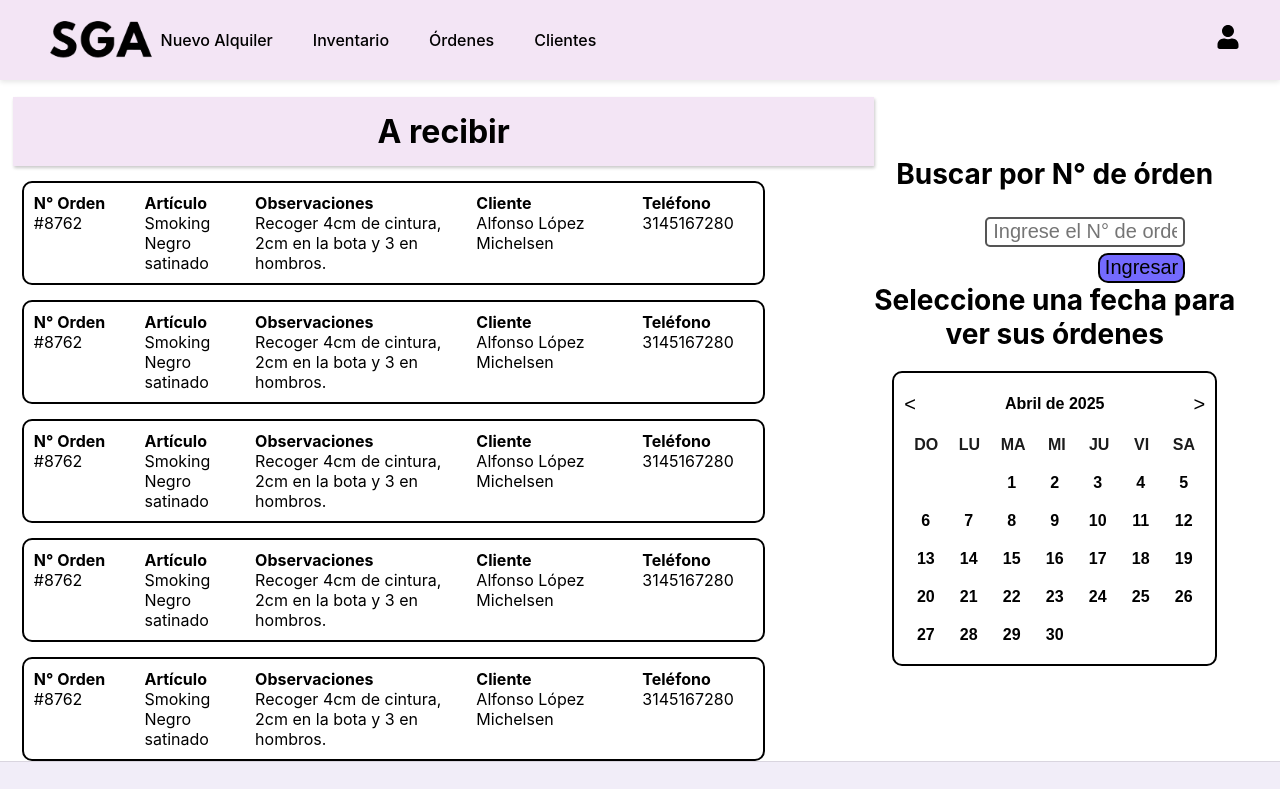
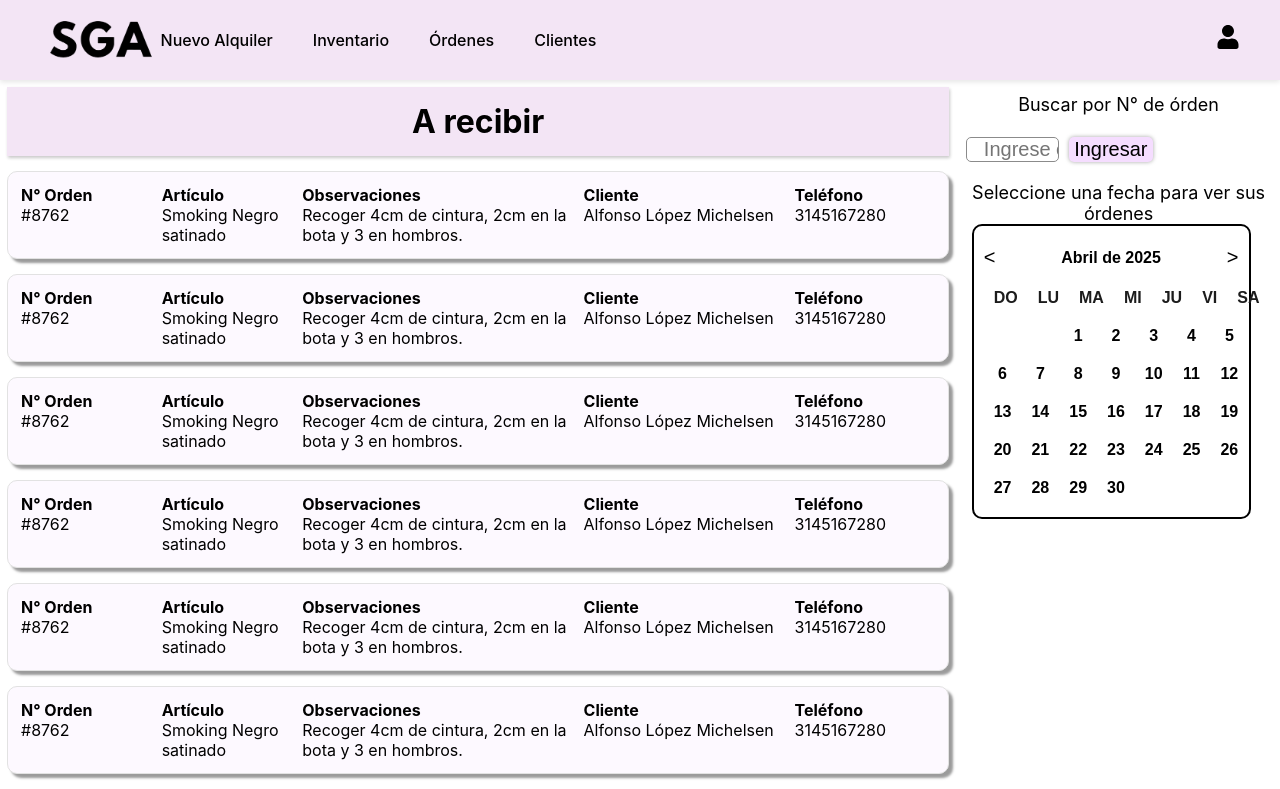
Before and after one commit to leonardo6790/Sistema-de-alquileres, a React (Create React App) app: page /Ordenes in a window 1280 px wide. Shown: the top 789 px of the page. Built offline with nearby package versions, Linux system fonts and the light colour scheme.

Commit message:
commit nuevo

```diff
--- a/src/components/Ordenes/OrdenesCardsStyle.css
+++ b/src/components/Ordenes/OrdenesCardsStyle.css
@@ -1,12 +1,16 @@
 .Contenedor{
-    width: 85%;
+    width: 100%;
     height: auto;
-    border: 2.5px solid black;
+    border: 0.5px solid rgb(226, 226, 226);
     border-radius: 10px;
     display: grid;
     grid-template-columns: 1fr 1fr 2fr 1.5fr 1fr;
-    padding: 10px;
+    padding: 13px;
     margin-top: 15px;
-    margin-left: 2.5%
-
+    box-shadow: 4px 4px 2.5px rgb(155, 155, 155);
+    background-color: rgb(253, 249, 255);
 }
+.Contenedor:hover{
+    box-shadow: 4px 4px 5px rgb(103, 103, 103) ;
+    transition: box-shadow 0.3s ease;
+}
--- a/src/pages/Ingresos/ingresos-page.jsx
+++ b/src/pages/Ingresos/ingresos-page.jsx
@@ -9,7 +9,9 @@ import TablaIngresos from "../../components/Ingresos-Clientes/TablaIngresos";
 const Ingresos = () =>{
     return(
         <>
+        <div className="naba">
         <SellerNavbar></SellerNavbar>
+        </div>
         <div className="body2">
         <div className="container-ingresos">
             <div className="container-password">
--- a/src/pages/Ordenes/Ordenes.jsx
+++ b/src/pages/Ordenes/Ordenes.jsx
@@ -21,18 +21,24 @@ const Ordenes = () => {
                 <OrdenesCards/>
                 <OrdenesCards/>
                 <OrdenesCards/>
+                <OrdenesCards/>
+                <OrdenesCards/>
+                <OrdenesCards/>
+                <OrdenesCards/>
+                <OrdenesCards/>
             </div>
 
             <div className="ContenedorIzquierda">
-                <h2>Buscar por N° de órden</h2>
-                <div className="buscador">
-                <input type="text" placeholder="Ingrese el N° de orden" className="InputBuscar"/>
-                <button className="BotonBuscador">Ingresar</button>
+                <div className="calendario-orden">
+                <p className="hachetre">Buscar por N° de órden</p>
+                <div className="inputs">
+                <input type="text" placeholder="   Ingrese el N°" className="InputBuscar"/>
+                <button className="BotonBuscador" >Ingresar</button>
                 </div>
-                <h2>Seleccione una fecha para ver sus órdenes</h2>
+                <h3 className="hachetre" >Seleccione una fecha para ver sus órdenes</h3>
                 <Calendario/>
+                </div>
             </div >
-
         </div>
         <FooterComponent/>
         </>
--- a/src/pages/Ordenes/OrdenesStyle.css
+++ b/src/pages/Ordenes/OrdenesStyle.css
@@ -1,37 +1,52 @@
-.Titulo{
-    margin-left: 1.5%;
-    margin-top: 2%;
-}
+
 .ContenedorPrincipal{
     width: 100%;
-    height: auto;
+    height: 100%;
     display: flex;
-
+    padding: 7px;
 }
 .ContenedorIzquierda{
 text-align: center;
-margin-top: 6%;
-margin-right: 3.5%;
+padding: 7px;
+
 }
 .InputBuscar{
-    margin-top: 20px;
-    margin-bottom: 25px;
-    width: auto;
-    height: 30px;
-    border-radius: 10px;
-    border: 2px solid black;
-    padding-left: 5px;
+    width: 30%;
+    height: 25px;
+    border-radius: 5px;
+    border: 0.5px solid rgb(139, 139, 139);
     font-size: 20px;
+    margin-left: 10px;
+}
+.hachetre{
+    margin-left: 15px;
+    font-weight: 400;
+    font-size: 18px;
 }
 .BotonBuscador{
     width: auto;
-    height: 30px;
-    border-radius: 10px;
-    border: 2px solid black;
-    background-color: rgb(116, 106, 254);
+    height: 25px;
+    border-radius: 5px;
+    border: none;
+    background-color: rgb(245, 221, 255);
     font-size: 20px;
     cursor: pointer;
     margin-left: 10px;
     padding-left: 5px;
     padding-right: 5px;
+    cursor: pointer;
+    box-shadow: 0 0 4px rgb(167, 167, 167);
 }
+.BotonBuscador:hover{
+    background-color: rgb(222, 187, 255);
+    transition: 0.3s ease;
+}
+
+.inputs{
+    display:flex;
+    padding-bottom: 20px;
+}
+.calendario-orden{
+    top: 20px;
+    position: sticky;
+}
```
